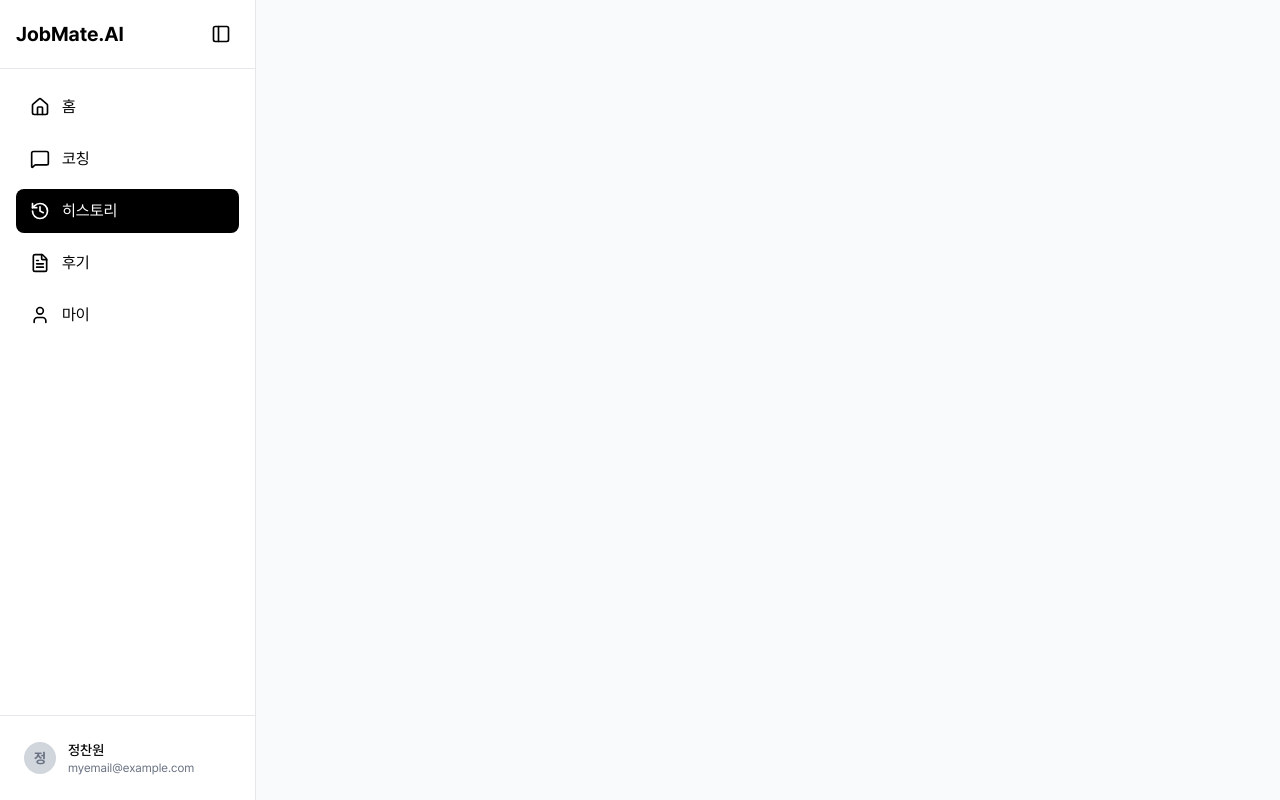
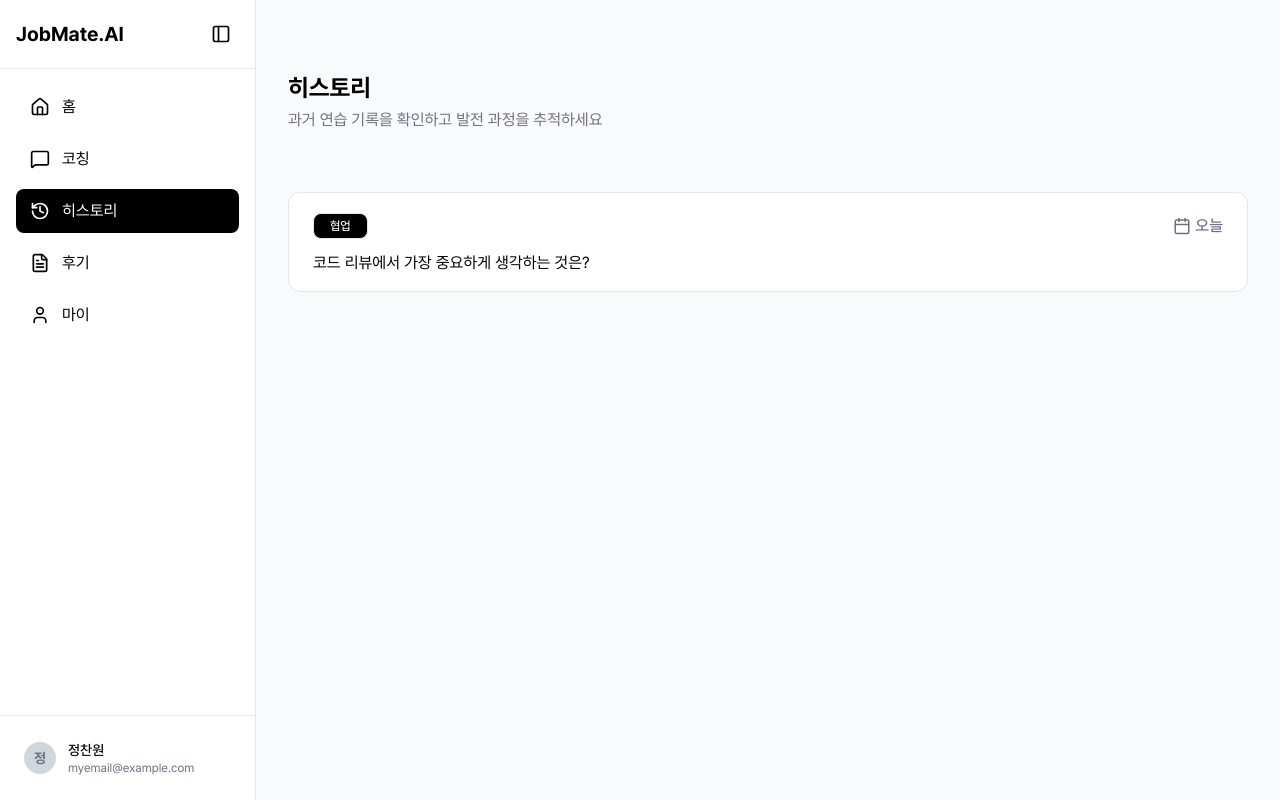
Before and after one commit to JobMate-team/jobmate-frontend, a React (Vite) app: page /history in a window 1280 px wide. Built offline with nearby package versions, Linux system fonts and the light colour scheme.

Commit message:
[#9] feat: 삭제 모달 구현

```diff
--- a/src/atoms.ts
+++ b/src/atoms.ts
@@ -1,5 +1,6 @@
 import { atom } from 'jotai';
 
 const pageAtom = atom<number>(1);
+const isModalOpenAtom = atom<boolean>(false);
 
-export { pageAtom };
+export { pageAtom, isModalOpenAtom };
--- a/src/components/common/Modal.tsx
+++ b/src/components/common/Modal.tsx
@@ -16,14 +16,14 @@ const Modal = ({ title, content, onConfirm, onCancel }: ModalProps) => {
         <Button
           type='button'
           onClick={onConfirm}
-          className='bg-black text-white text-sm font-semibold mt-1'
+          className='bg-black text-white text-sm font-semibold mt-1 p-2.5'
         >
           삭제
         </Button>
         <Button
           type='button'
           onClick={onCancel}
-          className='bg-white border border-[#DADADA] text-sm font-semibold'
+          className='bg-white border border-[#DADADA] text-sm font-semibold p-2.5'
         >
           취소
         </Button>
--- a/src/components/layouts/headers/HistoryHeader.tsx
+++ b/src/components/layouts/headers/HistoryHeader.tsx
@@ -1,7 +1,11 @@
+import { isModalOpenAtom } from '@/atoms';
 import Button from '@/components/common/Button';
+import { useSetAtom } from 'jotai';
 import { FaRegTrashAlt } from 'react-icons/fa';
 
 const HistoryHeader = () => {
+  const setIsModalOpen = useSetAtom(isModalOpenAtom);
+
   return (
     <div className='flex justify-between items-center p-6'>
       <div className='text-white'>
@@ -12,6 +16,7 @@ const HistoryHeader = () => {
       <Button
         type='button'
         className='bg-white font-medium text-sm px-2.5 py-2 border border-[#E5E5E5]'
+        onClick={() => setIsModalOpen((prev) => !prev)}
       >
         <FaRegTrashAlt size={16} />
         전체 삭제
--- a/src/layouts/AppLayout.tsx
+++ b/src/layouts/AppLayout.tsx
@@ -2,8 +2,33 @@ import { Outlet } from 'react-router-dom';
 import SideBar from '@/components/layouts/SideBar';
 import MobileHeader from '@/components/layouts/MobileHeader';
 import MobileFooter from '@/components/layouts/MobileFooter';
+import Modal from '@/components/common/Modal';
+import { useAtom } from 'jotai';
+import { isModalOpenAtom } from '@/atoms';
+import { showToast } from '@/utils/toast';
+import { useEffect } from 'react';
 
 const AppLayout = () => {
+  const [isModalOpen, setIsModalOpen] = useAtom(isModalOpenAtom);
+
+  const handleDelete = () => {
+    setIsModalOpen((prev) => !prev);
+    showToast.success('삭제되었습니다');
+  };
+
+  useEffect(() => {
+    if (!isModalOpen) return;
+
+    const handleKeyDown = (e: KeyboardEvent) => {
+      if (e.key === 'Escape') {
+        setIsModalOpen(false);
+      }
+    };
+
+    document.addEventListener('keydown', handleKeyDown);
+    return () => document.removeEventListener('keydown', handleKeyDown);
+  }, [isModalOpen, setIsModalOpen]);
+
   return (
     <div className='flex h-screen bg-gray-50'>
       <SideBar />
@@ -17,6 +42,15 @@ const AppLayout = () => {
       </main>
 
       <MobileFooter />
+
+      {isModalOpen && (
+        <Modal
+          title='해당 히스토리를 삭제하시겠습니까?'
+          content='이 작업은 되돌릴 수 없습니다. 모든 면접 답변 기록이 영구적으로 삭제됩니다.'
+          onCancel={() => setIsModalOpen((prev) => !prev)}
+          onConfirm={handleDelete}
+        />
+      )}
     </div>
   );
 };
--- a/src/pages/HistoryPage.tsx
+++ b/src/pages/HistoryPage.tsx
@@ -1,5 +1,27 @@
+import { FiCalendar } from 'react-icons/fi';
+
 const HistoryPage = () => {
-  return <div></div>;
+  return (
+    <div className='space-y-5 relative pb-30'>
+      <div className='hidden sm:flex flex-col my-10'>
+        <h3 className='text-2xl font-semibold mb-2'>히스토리</h3>
+        <p className='text-[#717182] mb-6'>과거 연습 기록을 확인하고 발전 과정을 추적하세요</p>
+      </div>
+
+      <div className='bg-white rounded-xl px-6 py-5 border border-[#E5E5E5] flex flex-col gap-4'>
+        <div className='flex items-center justify-between'>
+          <div className='bg-black text-white text-xs font-medium p-1 px-4 border border-[#E5E5E5] rounded-lg'>
+            협업
+          </div>
+          <p className='text-[#6A7282] font-medium flex items-center gap-1'>
+            <FiCalendar size={18} />
+            오늘
+          </p>
+        </div>
+        <p>코드 리뷰에서 가장 중요하게 생각하는 것은?</p>
+      </div>
+    </div>
+  );
 };
 
 export default HistoryPage;
```
